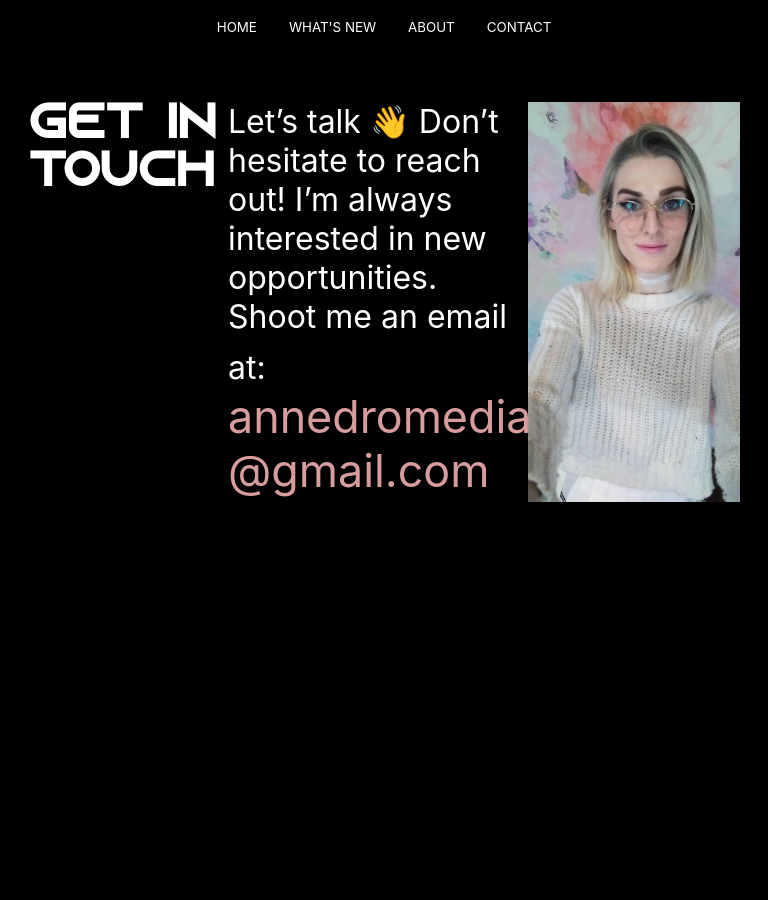
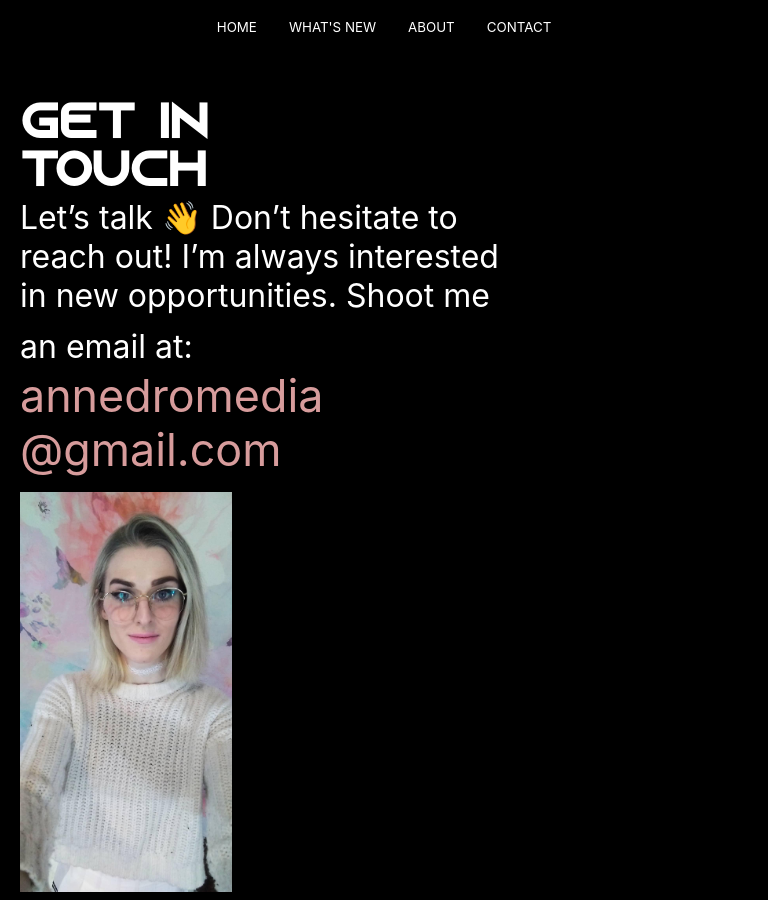
Before and after one commit to pbafff/annieroberts.tv, a React (Create React App) app in the folder app/: page /contact in a window 768 px wide. Before the commit the page ends 800 px from the top, so only its background shows below. Built offline with nearby package versions, Linux system fonts and the light colour scheme.

Commit message:
mid size responisve for contact

```diff
--- a/app/src/pages/About.css
+++ b/app/src/pages/About.css
@@ -43,9 +43,6 @@
     #About .mid-size-container {
         display: block;
     }
-    #About .text {
-
-    }
 }
 
 @media only screen and (max-width: 675px) {
--- a/app/src/pages/Contact.css
+++ b/app/src/pages/Contact.css
@@ -26,15 +26,34 @@
     height: 730px;
 }
 
-@media only screen and (min-width: 768px) {
-    #Contact .container {
+#Contact .mid-size-container {
+    display: none;
+}
+
+@media only screen and (min-width: 950px) {
+    #Contact .default-container {
         width: 100%;
         display: flex;
         justify-content: center;
     }
 }
 
+@media only screen and (max-width: 950px) {
+    #Contact .default-container {
+        display: none;
+    }
+    #Contact .mid-size-container {
+        display: block;
+    }
+}
+
 @media only screen and (max-width: 768px) {
+    #Contact .default-container {
+        display: block;
+    }
+    #Contact .mid-size-container {
+        display: none;
+    }
     #Contact {
         flex-direction: column;
         align-items: center;
@@ -44,7 +63,7 @@
     }
     #Contact .text {
         margin: 0 0 15px 0;
-        width: 300px;
+        width: 90vw;
     }
     #Contact .image {
         height: 400px;
--- a/app/src/pages/Contact.js
+++ b/app/src/pages/Contact.js
@@ -6,7 +6,7 @@ class About extends Component {
     render() {
         return (
             <div id={"Contact"}>
-                <div className={'container'}>
+                <div className={'default-container'}>
                     <h2 className={'title'}>Get in touch</h2>
                     <p className={'text'}>
                         Let’s talk 👋 Don’t hesitate to reach out! I’m always interested in new opportunities. Shoot me
@@ -19,6 +19,21 @@ class About extends Component {
                     </p>
                     <img alt={'annie'} className={'image'} src={"IMG_20200118_151030_865.jpg"}/>
                 </div>
+                <div className={'mid-size-container'}>
+                    <h2 className={'title'}>Get in touch</h2>
+                    <div className={'text-and-image'}>
+                        <p className={'text'}>
+                            Let’s talk 👋 Don’t hesitate to reach out! I’m always interested in new opportunities. Shoot me
+                            an email at:
+                            <span>
+                            <a className={'link'} href={"mailto:annedromedia@gmail.com"}>
+                             <br/> annedromedia<br/> @gmail.com
+                            </a>
+                        </span>
+                        </p>
+                        <img alt={'annie'} className={'image'} src={"IMG_20200118_151030_865.jpg"}/>
+                    </div>
+                </div>
             </div>
         )
     }
```
